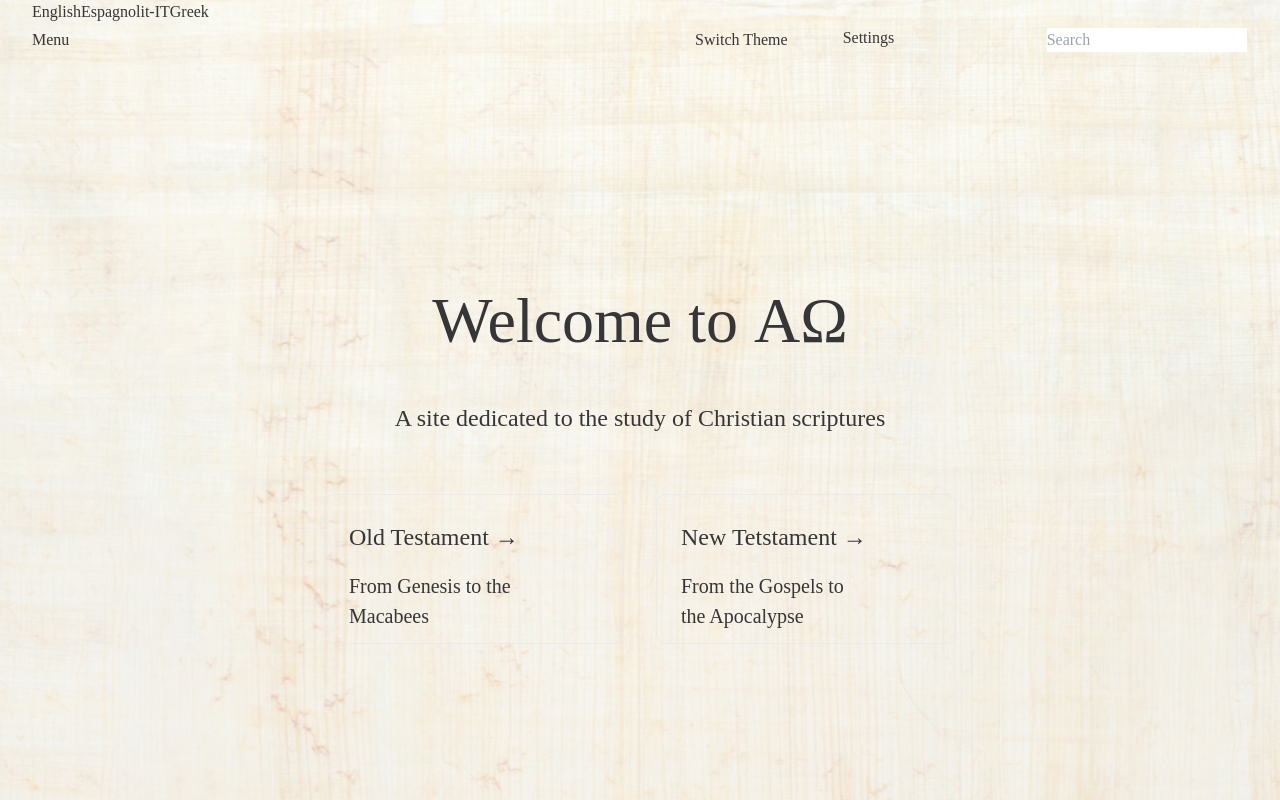
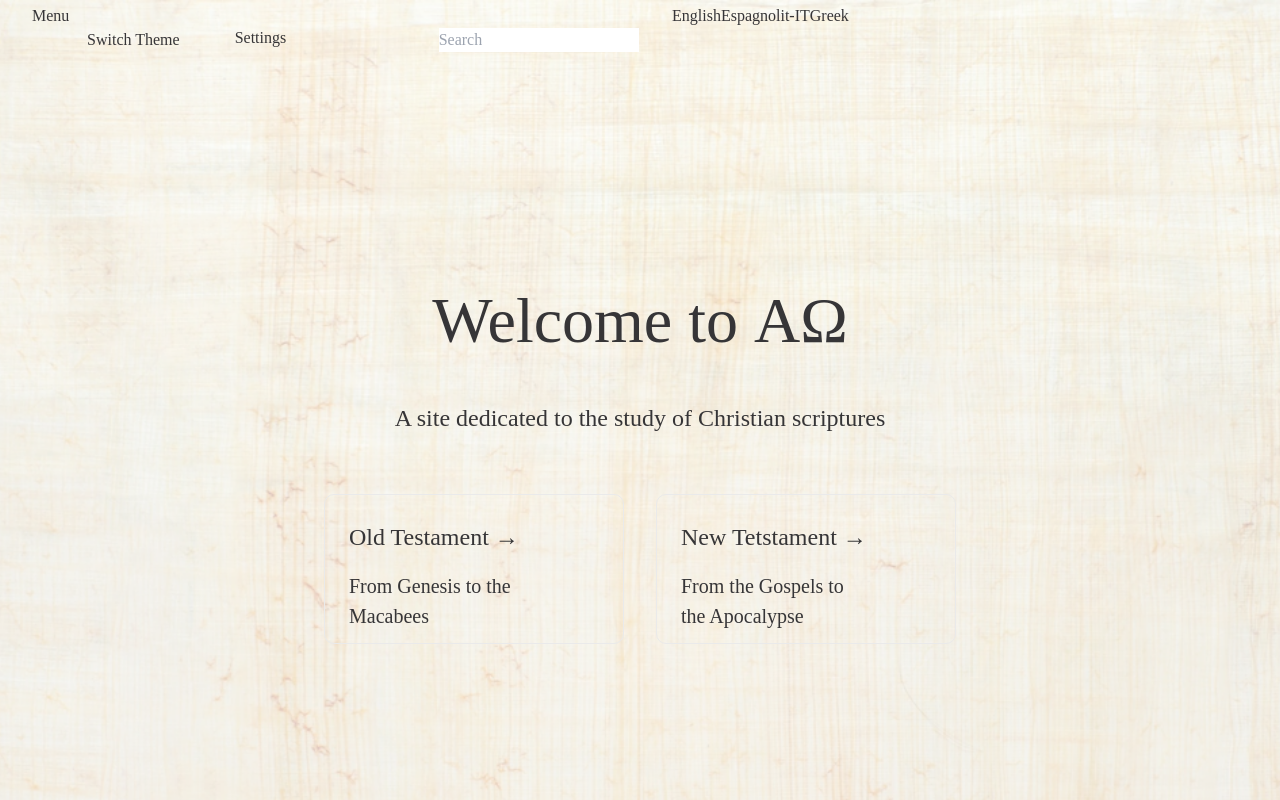
Before and after one commit to jojimanos/AlphaOmega, a Next.js app: page / in a window 1280 px wide. Shown: the top 800 px of the page. Built offline with nearby package versions, Linux system fonts and the light colour scheme.

Commit message:
Language Switch component

```diff
--- a/package.json
+++ b/package.json
@@ -19,7 +19,7 @@
     "isomorphic-unfetch": "^3.1.0",
     "jsx-to-string": "^1.4.0",
     "mongodb": "^4.8.0",
-    "next": "^12.1.6",
+    "next": "^12.2.5",
     "next-connect": "^1.0.0-next.2",
     "next-translate": "^1.5.0",
     "react": "18.1.0",
--- a/pages/_app.tsx
+++ b/pages/_app.tsx
@@ -11,6 +11,7 @@ import styles from '../styles/Home.module.css'
 import '../styles/popup2.css'
 import SwitchTheme from './components/themeswitch'
 import Footer from './components/footer'
+import LanguageSwitch from './components/language_switch'
 
 function MyApp({ Component, pageProps }: AppProps) {
 
@@ -27,23 +28,10 @@ return (
   <div className={styles.background}>
   <ThemeProvider theme={theme == 'light' ? lightTheme : darkTheme}>
     <GlobalStyles />
-    <div className="font-serif">
-        <div className={styles.container}>
-          {locales?.map((l, i) => {
-            return (
-              <span key={i} className={l === locale ? styles.selected : ''}>
-                <Link href={asPath} locale={l}>
-                  {l}
-                </Link>
-              </span>
-            );
-          })}
-        </div>
-    </div>
     <div className='font-serif'>{Data.main_data
               .filter(p => p.locale === locale)
               .map(({menu, settings, search, themeswitch}, i) => {
-              return <Navbar key={i} menu={menu} settings={settings} search={search} themeswitch={themeswitch} toggleTheme={toggleTheme}/>;
+              return <Navbar key={i} menu={menu} settings={settings} search={search} themeswitch={themeswitch} toggleTheme={toggleTheme} locales={locales} locale={locale} asPath={asPath}/>;
               })}
     </div>
     {/*<div className='font-serif'>{Data.main_data
--- a/pages/chapmath1.jsx
+++ b/pages/chapmath1.jsx
@@ -6,7 +6,7 @@ import clickableWords from "./components/cickableWords"
 export default function Par2({ newtest }) {
   const para =
 
-  <div>{newtest.map((x) => (<li key={x.chap}><h2>{x.chap}</h2></li>))}</div>
+  <div>{newtest.map((x) => (<li key={x.chap_1}><h2>{x.chap_1}</h2></li>))}</div>
 
   const par = jsxToString(para)
 
--- a/pages/components/language_switch.jsx
+++ b/pages/components/language_switch.jsx
@@ -1,17 +1,20 @@
 import styles from "../../styles/Home.module.css";
+import Link from "next/link";
 
-export default function LanguageSwitch(){
+export default function LanguageSwitch(props) {
+  return(
 <div className="font-serif">
   <div className={styles.container}>
-    {locales?.map((l, i) => {
+    {props.locales?.map((l, i) => {
       return (
-        <span key={i} className={l === locale ? styles.selected : ""}>
-          <Link href={asPath} locale={l}>
-            {l}
+        <span key={i} className={l === props.locale ? styles.selected : ""}>
+          <Link href={props.asPath} locale={l}>
+           {l}
           </Link>
         </span>
       );
     })}
   </div>
-</div>;
+</div>
+)
 }
--- a/pages/components/navbar.jsx
+++ b/pages/components/navbar.jsx
@@ -1,6 +1,7 @@
 import Link from "next/link";
 import Dropdown from './dropdown'
 import styles from '../../styles/Home.module.css'
+import LanguageSwitch from "./language_switch";
 
 function Navbar (props) {
 
@@ -13,6 +14,7 @@ function Navbar (props) {
                 </Link>
             </p>
             </div>
+            <LanguageSwitch locales={props.locales} locale={props.locale} asPath={props.asPath}/>
             <div className="sm:grid grid-cols-3">
             <button className={styles.container} onClick={()=>props.toggleTheme()}>{props.themeswitch}</button>
             <Dropdown settings={props.settings} themeswitch={props.themeswitch} toggleIt={()=>props.toggleTheme()} />
```
Also changed, not shown: 2 other files (tests, documents, lock files or other folders).
